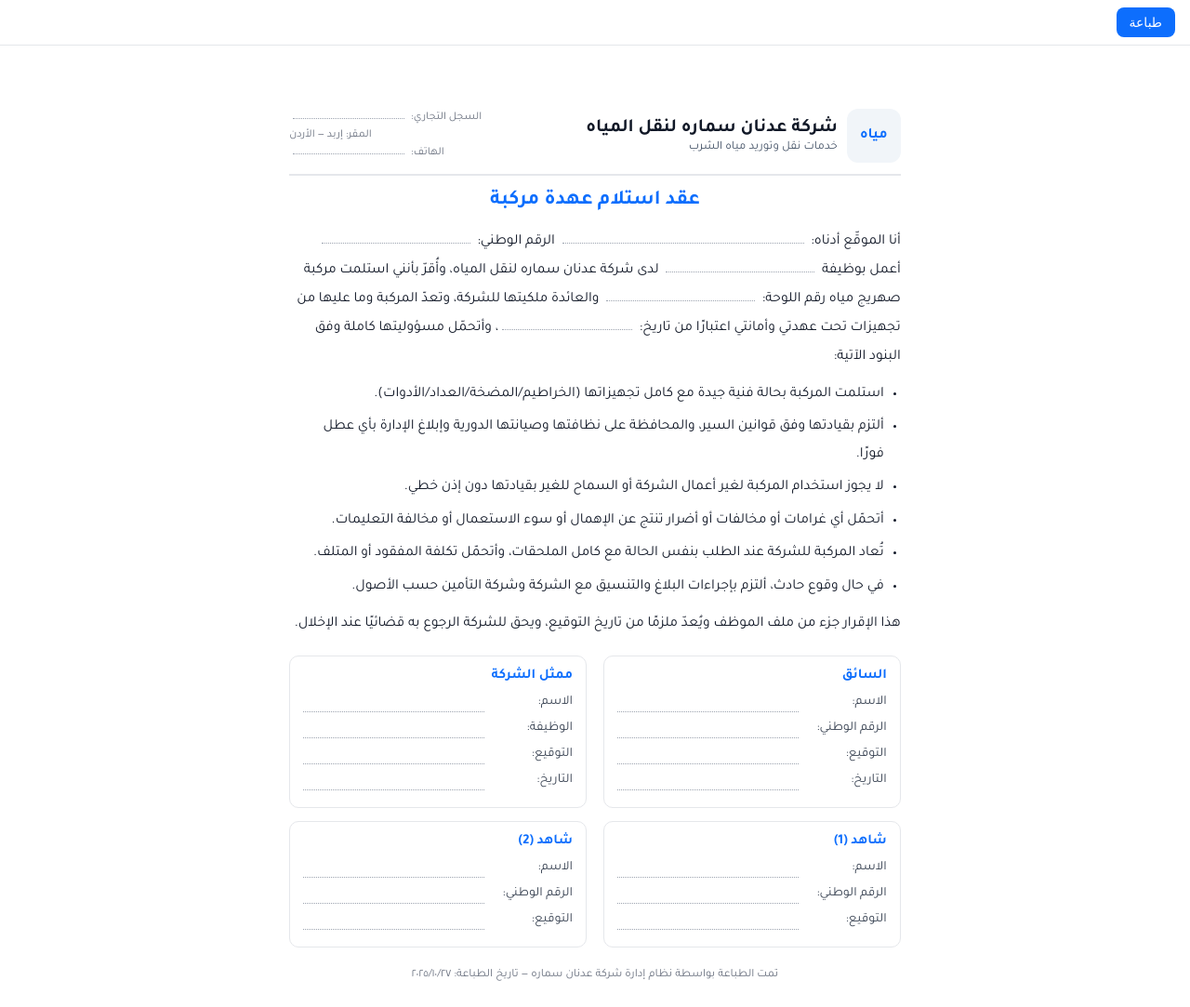
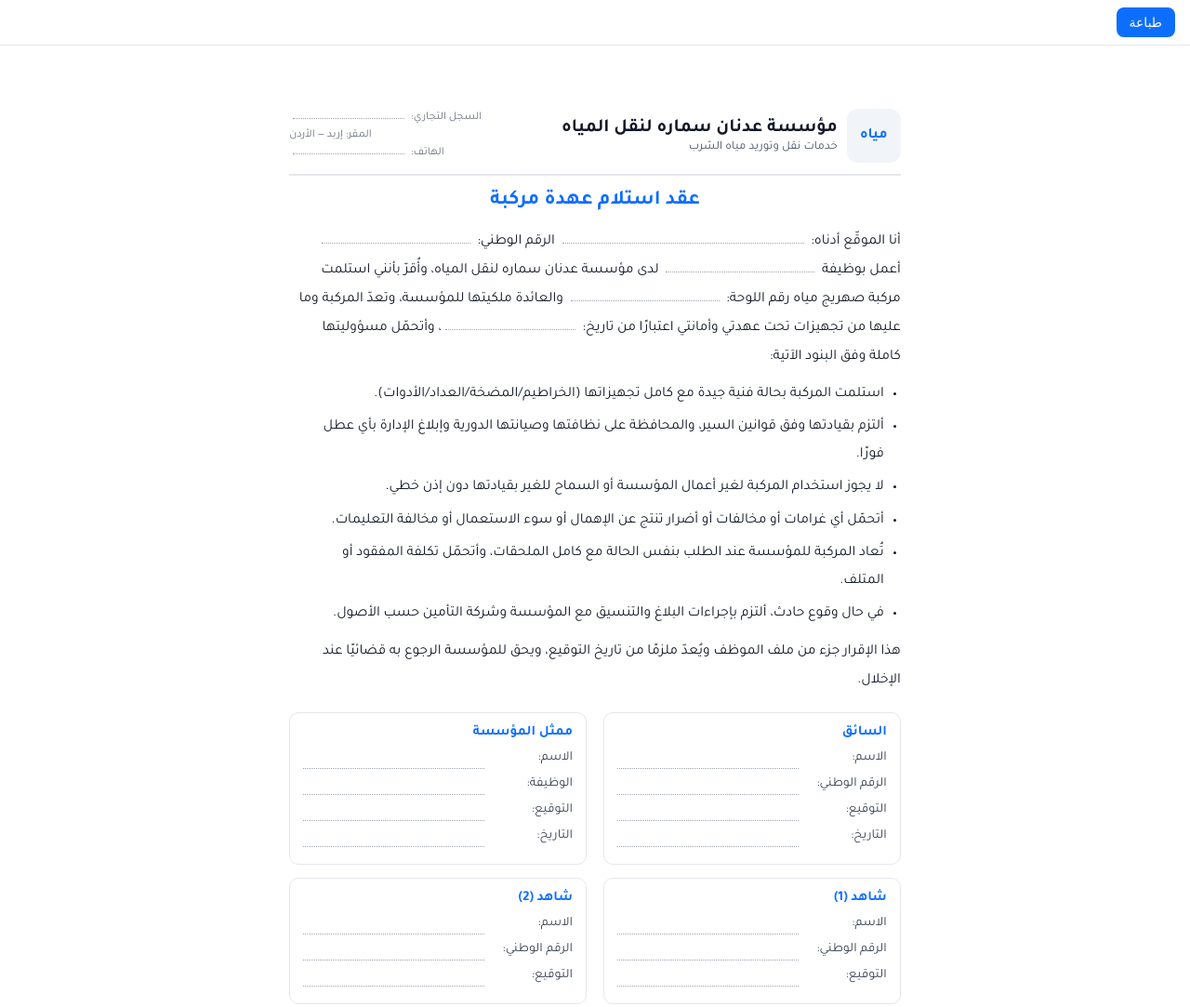
Before and after one commit to IssaAhedAlqaisi/AdnanSamaraFrontend, a plain HTML site: page contracts/contract-vehicle.html in a window 1280 px wide. Shown: the top 1083 px of the page at 93% size. Drawn offline with Linux system fonts and the light colour scheme.

Commit message:
Update contract-vehicle.html

```diff
--- a/contracts/contract-vehicle.html
+++ b/contracts/contract-vehicle.html
@@ -1,10 +1,9 @@
-
 <!DOCTYPE html>
 <html lang="ar" dir="rtl">
 <head>
 <meta charset="UTF-8">
 <meta name="viewport" content="width=device-width,initial-scale=1">
-<title>عقد استلام عهدة مركبة - شركة عدنان سماره لنقل المياه</title>
+<title>عقد استلام عهدة مركبة - مؤسسة عدنان سماره لنقل المياه</title>
 <link href="https://fonts.googleapis.com/css2?family=Tajawal:wght@400;600;700&display=swap" rel="stylesheet">
 <style>
   :root {
@@ -72,7 +71,7 @@
     <div class="brand">
       <div class="logo">مياه</div>
       <div>
-        <h1>شركة عدنان سماره لنقل المياه</h1>
+        <h1>مؤسسة عدنان سماره لنقل المياه</h1>
         <div style="font-size:13px; color:#475569;">خدمات نقل وتوريد مياه الشرب</div>
       </div>
     </div>
@@ -88,9 +87,9 @@
   <p class="p">
     أنا الموقّع أدناه: <span class="line" style="min-width:260px;"></span>
     الرقم الوطني: <span class="line" style="min-width:160px;"></span><br>
-    أعمل بوظيفة <span class="line" style="min-width:160px;"></span> لدى شركة عدنان سماره لنقل المياه،
+    أعمل بوظيفة <span class="line" style="min-width:160px;"></span> لدى مؤسسة عدنان سماره لنقل المياه،
     وأُقرّ بأنني استلمت مركبة صهريج مياه رقم اللوحة:
-    <span class="line" style="min-width:160px;"></span> والعائدة ملكيتها للشركة،
+    <span class="line" style="min-width:160px;"></span> والعائدة ملكيتها للمؤسسة،
     وتعدّ المركبة وما عليها من تجهيزات تحت عهدتي وأمانتي اعتبارًا من تاريخ:
     <span class="line" style="min-width:140px;"></span>،
     وأتحمّل مسؤوليتها كاملة وفق البنود الآتية:
@@ -99,14 +98,14 @@
   <ul class="p">
     <li>استلمت المركبة بحالة فنية جيدة مع كامل تجهيزاتها (الخراطيم/المضخة/العداد/الأدوات).</li>
     <li>ألتزم بقيادتها وفق قوانين السير، والمحافظة على نظافتها وصيانتها الدورية وإبلاغ الإدارة بأي عطل فورًا.</li>
-    <li>لا يجوز استخدام المركبة لغير أعمال الشركة أو السماح للغير بقيادتها دون إذن خطي.</li>
+    <li>لا يجوز استخدام المركبة لغير أعمال المؤسسة أو السماح للغير بقيادتها دون إذن خطي.</li>
     <li>أتحمّل أي غرامات أو مخالفات أو أضرار تنتج عن الإهمال أو سوء الاستعمال أو مخالفة التعليمات.</li>
-    <li>تُعاد المركبة للشركة عند الطلب بنفس الحالة مع كامل الملحقات، وأتحمّل تكلفة المفقود أو المتلف.</li>
-    <li>في حال وقوع حادث، ألتزم بإجراءات البلاغ والتنسيق مع الشركة وشركة التأمين حسب الأصول.</li>
+    <li>تُعاد المركبة للمؤسسة عند الطلب بنفس الحالة مع كامل الملحقات، وأتحمّل تكلفة المفقود أو المتلف.</li>
+    <li>في حال وقوع حادث، ألتزم بإجراءات البلاغ والتنسيق مع المؤسسة وشركة التأمين حسب الأصول.</li>
   </ul>
 
   <p class="p">
-    هذا الإقرار جزء من ملف الموظف ويُعدّ ملزمًا من تاريخ التوقيع، ويحق للشركة الرجوع به قضائيًا عند الإخلال.
+    هذا الإقرار جزء من ملف الموظف ويُعدّ ملزمًا من تاريخ التوقيع، ويحق للمؤسسة الرجوع به قضائيًا عند الإخلال.
   </p>
 
   <div class="sign-grid">
@@ -118,7 +117,7 @@
       <div class="row"><div class="label">التاريخ:</div><div class="u"></div></div>
     </div>
     <div class="sign-card">
-      <h3>ممثل الشركة</h3>
+      <h3>ممثل المؤسسة</h3>
       <div class="row"><div class="label">الاسم:</div><div class="u"></div></div>
       <div class="row"><div class="label">الوظيفة:</div><div class="u"></div></div>
       <div class="row"><div class="label">التوقيع:</div><div class="u"></div></div>
@@ -142,7 +141,7 @@
   </div>
 
   <div class="footer">
-    تمت الطباعة بواسطة نظام إدارة شركة عدنان سماره — تاريخ الطباعة: <span id="today"></span>
+    تمت الطباعة بواسطة نظام إدارة مؤسسة عدنان سماره — تاريخ الطباعة: <span id="today"></span>
   </div>
 </div>
 <script>
```
